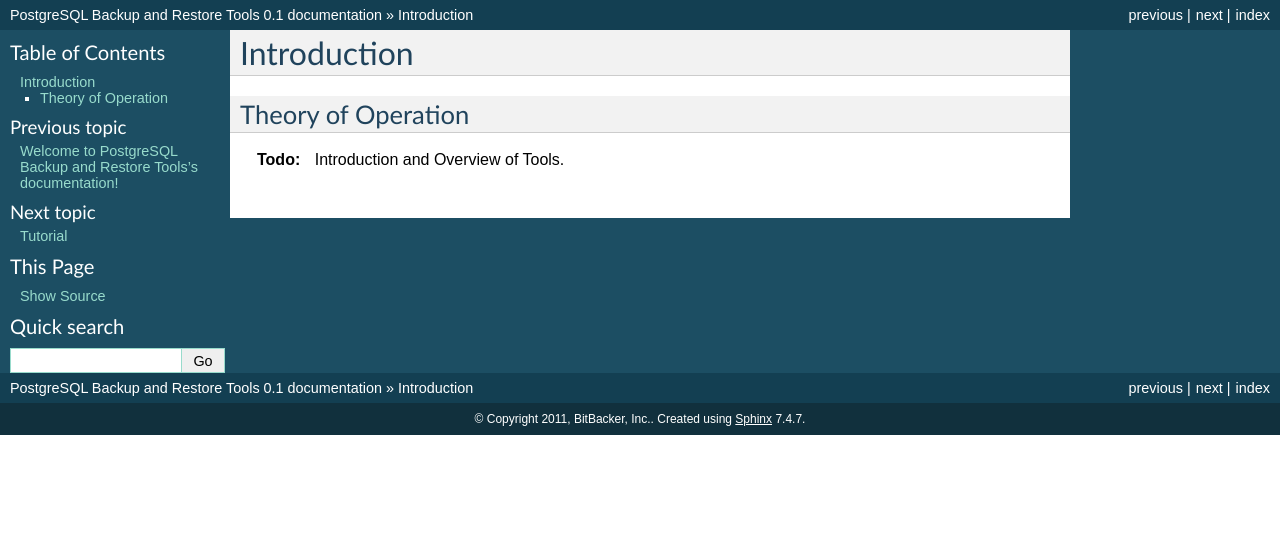
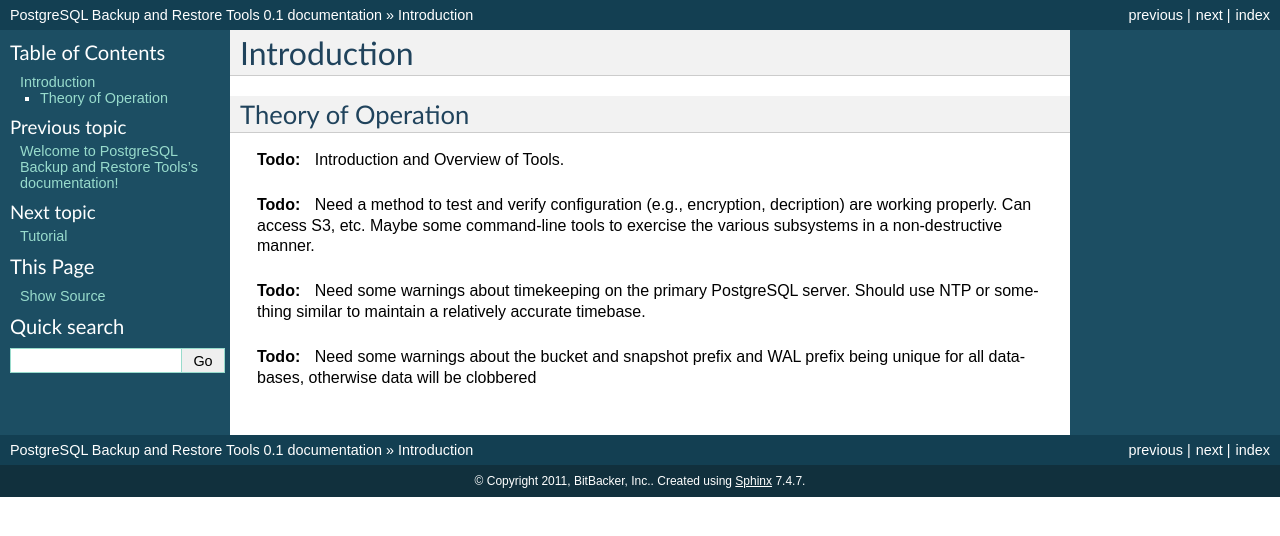
Before and after one commit to nbarendt/PgsqlBackup, a Sphinx documentation site: the page built from docs/intro.rst, in a window 1280 px wide. Shown: the top 536 px of the page. Built offline with Sphinx 7.4.7, drawn with Linux system fonts in a browser that asks for light colours; pages that are not in the unit, such as notebooks, are missing from menus.

```diff
--- a/docs/glossary.rst
+++ b/docs/glossary.rst
@@ -16,7 +16,7 @@ Glossary
         configuration used for :ref:`archivepgsql`, :ref:`restorepgsql`,
         :ref:`archiveWAL`, :ref:`restoreWAL`.
 
-        See :ref:`configuration file` for details.
+        See :ref:`configuration_file` for details.
 
     PostgreSQL
         A very advanced, open-source database system.
@@ -32,6 +32,10 @@ Glossary
 
     WAL files
         See :term:`write ahead log`.
+
+    snapshots
+        Filesystem snapshots of the PostgreSQL database files (e.g.,
+        ``data_directory`` of ``postgresql.conf``).
 
     Amazon Web Services
         A collection of "cloud" services offered by `Amazon`_, including
--- a/docs/index.rst
+++ b/docs/index.rst
@@ -14,8 +14,10 @@ Contents:
     intro
     tutorial
     postgresql
+    crypto
     troubleshooting
     reference
+    configuration
     glossary
 
 ToDo List
--- a/docs/intro.rst
+++ b/docs/intro.rst
@@ -9,3 +9,22 @@ Theory of Operation
 .. todo::
 
    Introduction and Overview of Tools.
+
+
+.. todo::
+
+    Need a method to test and verify configuration (e.g., encryption, decription)
+    are working properly.  Can access S3, etc.
+    Maybe some command-line tools to exercise the various subsystems in a
+    non-destructive manner.
+
+.. todo::
+
+    Need some warnings about timekeeping on the primary PostgreSQL server.
+    Should use NTP or something similar to maintain a relatively accurate
+    timebase.
+
+.. todo::
+
+    Need some warnings about the bucket and snapshot prefix and WAL prefix
+    being unique for all databases, otherwise data will be clobbered
```
Also changed, not shown: docs/reference.rst (+6 -50 lines).
